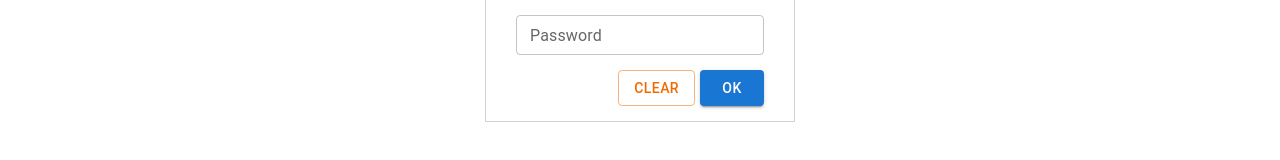
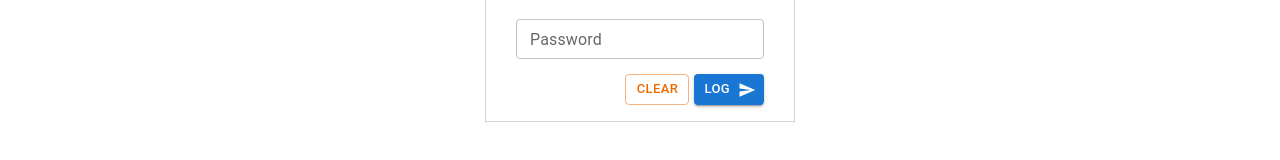
Before and after one commit to Bistec-UOM/MedicareHub_front, a React (Create React App) app in the folder front/: page / in a window 1280 px wide. Shown: the part 389-549 px from the top of the page. Built offline with nearby package versions, Linux system fonts and the light colour scheme.

Commit message:
Login page navigate error solved

```diff
--- a/front/src/pages/Log.js
+++ b/front/src/pages/Log.js
@@ -6,6 +6,8 @@ import { useNavigate } from 'react-router-dom'
 import axios from 'axios'
 import { baseURL,endPoints } from '../Services/Auth';
 import { jwtDecode } from "jwt-decode";
+import LoadingButton from '@mui/lab/LoadingButton';
+import SendIcon from '@mui/icons-material/Send';
 
 export default function Log() {
   const navigate=useNavigate()
@@ -38,6 +40,7 @@ export default function Log() {
       UserId:user,
       Password:password
     }
+    setLoadingB(true)
     axios.post(baseURL+endPoints.LOG,obj)
     .then((res)=>{
       localStorage.setItem('token', res.data)
@@ -45,15 +48,16 @@ export default function Log() {
       //Navigate User
       let tmp=jwtDecode(localStorage.getItem('token')).Role
       switch(tmp){
-        case 'Doctor':navigate('doct')
-        case 'Receptionist':navigate('res')
-        case 'Cashier':navigate('pharm')
-        case 'Lab Assistant':navigate('lab')
+        case 'Doctor':navigate('doct'); break
+        case 'Receptionist':navigate('res'); break
+        case 'Cashier':navigate('pharm'); break
+        case 'Lab Assistant':navigate('lab'); break
       }
     })
     .catch((er)=>{
       if(er.response.data=='Invalid Password'||er.response.data=='Invalid User Id'){
         handleClick(er.response.data,'error')
+        setLoadingB(false)
       }
     })
   }
@@ -68,6 +72,8 @@ export default function Log() {
   useEffect(()=>{
     document.body.style.margin = '0';
    },[])
+
+   const [loadingB, setLoadingB] = useState(false)//Loading button states
 
   return (
     <Box
@@ -105,8 +111,21 @@ export default function Log() {
         <TextField size="small" sx={{mt:'5px',mb:'10px'}} id="2" label="Password" type="password" autoComplete="current-password" onChange={(e)=>setPassword(e.target.value)} value={password}/>
 
         <div style={{display:'flex',flexDirection:'row-reverse',alignItems:'center'}}>
-          <Button variant="contained" sx={{ml:'5px'}} onClick={setData}>OK</Button>
-          <Button variant="outlined" sx={{ml:'5px'}} onClick={clearData} color='warning'>Clear</Button>
+          <LoadingButton
+            size="small"
+            endIcon={<SendIcon />}
+            loading={loadingB}
+            loadingPosition="end"
+            variant="contained" onClick={setData}
+            sx={{ml:'5px'}}
+            >Log</LoadingButton>
+          <Button
+            variant="outlined"
+            sx={{ml:'5px'}}
+            onClick={clearData}
+            color='warning'
+            size="small"
+            >Clear</Button>
         </div>
 
       </Box>
```
